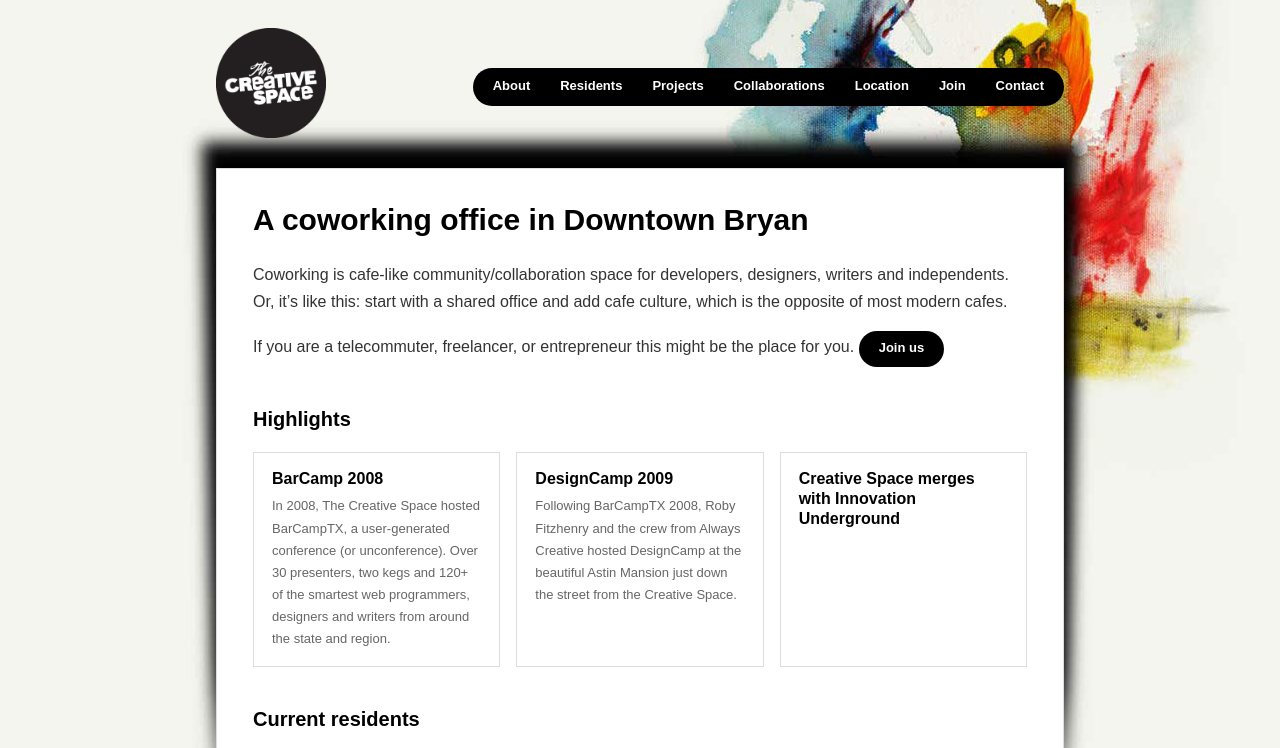
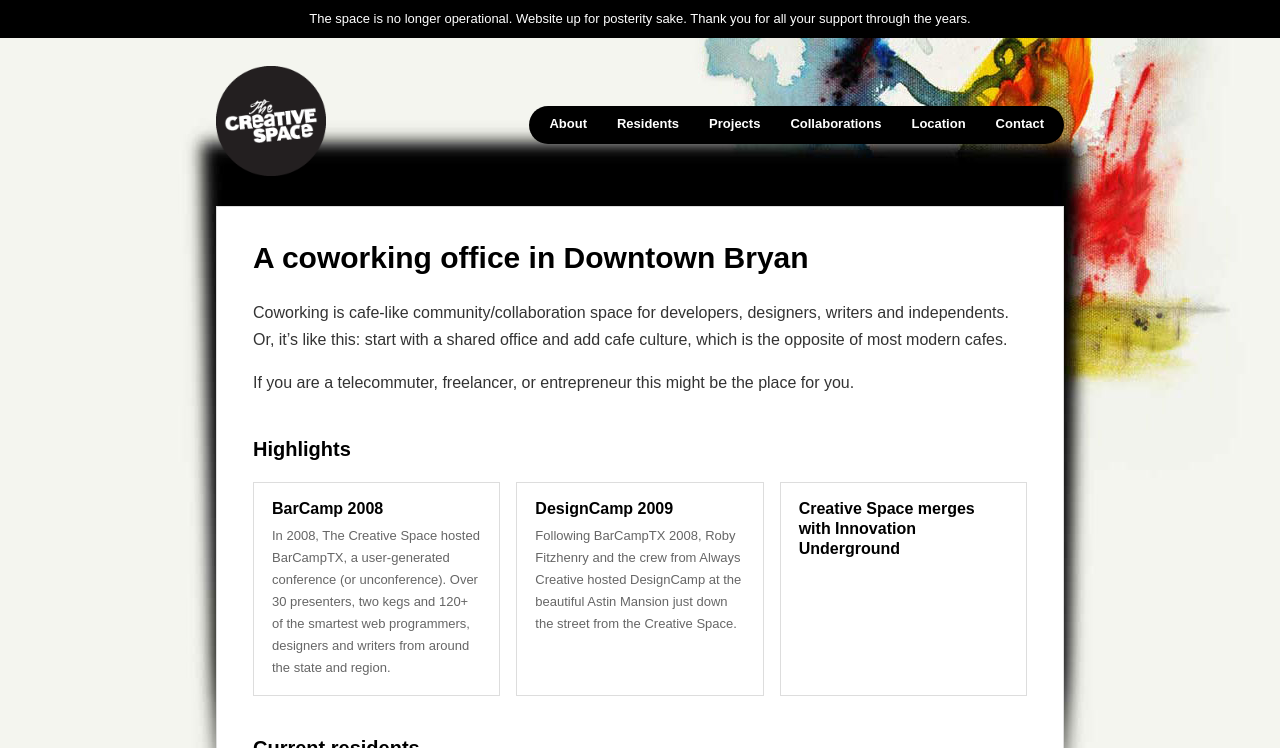
Before and after one commit to superphly/thecreativespace, a Jekyll site: the page built from index.html, in a window 1280 px wide, cut to the strip 0-748 px from the top of the page. Built offline with Jekyll 4.4.1, drawn with Linux system fonts in a browser that asks for light colours.

Commit message:
Mark the space as closed
Add a closure banner at the top of every page and remove the Join
links from the nav and home hero. The /join/ page remains reachable
by URL for posterity.

Co-Authored-By: Claude Fable 5 <noreply@anthropic.com>

```diff
--- a/_layouts/default.html
+++ b/_layouts/default.html
@@ -9,13 +9,14 @@
   <link rel="stylesheet" href="{{ '/assets/css/main.css' | relative_url }}?v=cs30">
 </head>
 <body>
+  <div class="closure-banner">The space is no longer operational. Website up for posterity sake. Thank you for all your support through the years.</div>
   <div class="paper">
     <header class="site-header">
       <a class="site-logo" href="{{ '/' | relative_url }}">
         <img src="{{ '/assets/img/logo-cs.png' | relative_url }}" alt="The Creative Space">
       </a>
       <nav class="site-nav">
-        <a href="{{ '/about/' | relative_url }}">About</a><a href="{{ '/residents/' | relative_url }}">Residents</a><a href="{{ '/projects/' | relative_url }}">Projects</a><a href="{{ '/collaborations/' | relative_url }}">Collaborations</a><a href="{{ '/location/' | relative_url }}">Location</a><a href="{{ '/join/' | relative_url }}">Join</a><a href="{{ '/contact/' | relative_url }}">Contact</a>
+        <a href="{{ '/about/' | relative_url }}">About</a><a href="{{ '/residents/' | relative_url }}">Residents</a><a href="{{ '/projects/' | relative_url }}">Projects</a><a href="{{ '/collaborations/' | relative_url }}">Collaborations</a><a href="{{ '/location/' | relative_url }}">Location</a><a href="{{ '/contact/' | relative_url }}">Contact</a>
       </nav>
     </header>
 
--- a/assets/css/main.css
+++ b/assets/css/main.css
@@ -230,3 +230,12 @@ hr { border: none; border-top: 1px solid var(--rule); margin: 32px 0; }
   font-size: 48px;
   font-weight: bold;
 }
+
+/* ── Closure banner ── */
+.closure-banner {
+  background: #000;
+  color: #fff;
+  text-align: center;
+  font-size: 13px;
+  padding: 8px 16px;
+}
--- a/index.html
+++ b/index.html
@@ -5,7 +5,7 @@ title: Welcome
 <section class="hero">
   <h1>A coworking office in Downtown&nbsp;Bryan</h1>
   <p>Coworking is cafe-like community/collaboration space for developers, designers, writers and independents. Or, it&rsquo;s like this: start with a shared office and add cafe culture, which is the opposite of most modern cafes.</p>
-  <p>If you are a telecommuter, freelancer, or entrepreneur this might be the place for you. <a class="cta" href="{{ '/join/' | relative_url }}">Join us</a></p>
+  <p>If you are a telecommuter, freelancer, or entrepreneur this might be the place for you.</p>
 </section>
 
 <section class="home-section">
```
